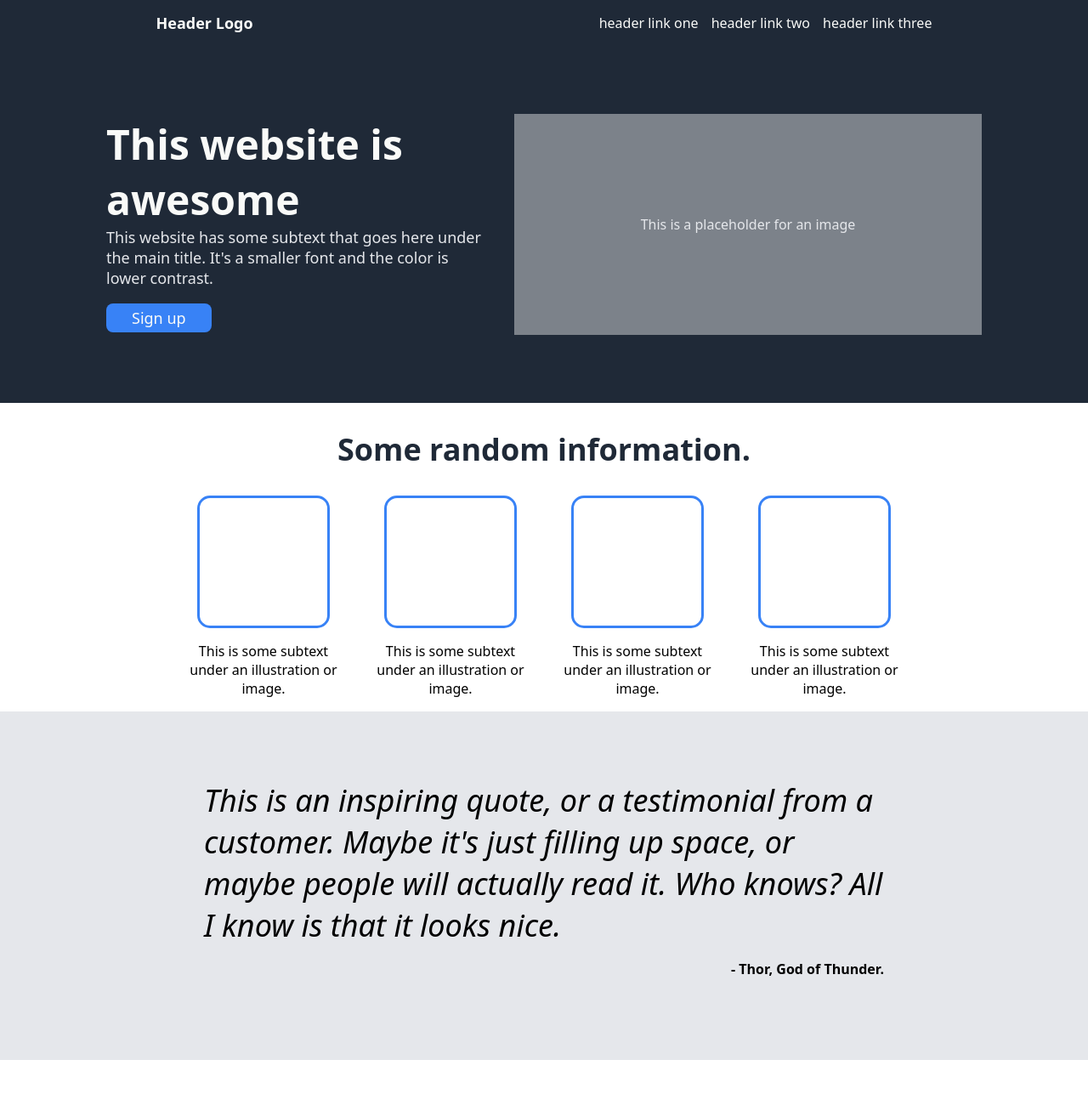
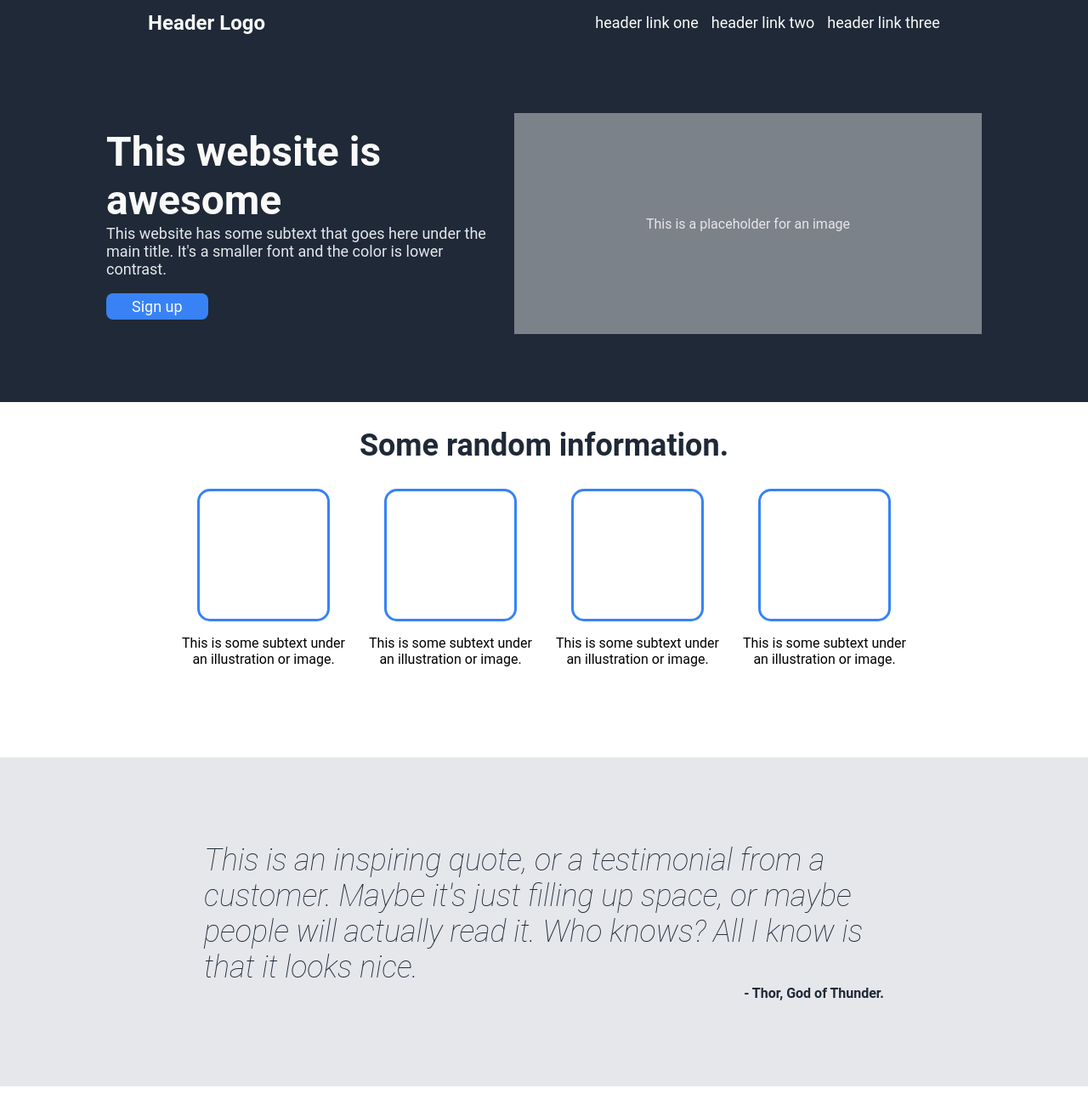
Before and after one commit to littleshistar/landingpage, a plain HTML site: page index.html in a window 1280 px wide. Shown: the top 1300 px of the page at 85% size. Drawn offline with Linux system fonts and the light colour scheme.

Commit message:
Update HTML and CSS
Sizing, final touches

```diff
--- a/index.html
+++ b/index.html
@@ -18,7 +18,7 @@
             </ul>
         </div>
     </div>
-    <div class="intro">
+    <div class="hero">
         <div class="welcome">
             <h1 style="margin: 0px;">This website is awesome</h1>
             <p style="margin-top: 0px;">This website has some subtext that goes here under the main title. It's a smaller font and the color is lower contrast.</p>
--- a/style.css
+++ b/style.css
@@ -1,5 +1,5 @@
 * {
-    font-family: system-ui, -apple-system, BlinkMacSystemFont, 'Segoe UI', Roboto, Oxygen, Ubuntu, Cantarell, 'Open Sans', 'Helvetica Neue', sans-serif;
+    font-family: Roboto, Oxygen, Ubuntu, Cantarell, 'Open Sans', 'Helvetica Neue', sans-serif;
 }
 
 body {
@@ -8,7 +8,7 @@ body {
     margin: 0px;
 }
 
-.header, .footer, .intro {
+.header, .footer, .hero {
     background-color: #1F2937;
 }
 
@@ -22,7 +22,8 @@ body {
 
 .logo {
     font-weight: bold;
-    font-size: 18px;
+    font-size: 24px;
+    color: #F9FAF8;
 }
 
 ul {
@@ -33,10 +34,11 @@ ul {
 
 li a {
     text-decoration: none;
+    font-size: 18px;
     color: #F9FAF8;
 }
 
-.intro {
+.hero {
     display: flex;
     flex: 1;
     justify-content: center;
@@ -83,6 +85,7 @@ button {
     flex-direction: column;
     justify-content: center;
     align-items: center;
+    padding-bottom: 90px;
 }
 
 .section {
@@ -120,7 +123,7 @@ h2 {
     flex-direction: column;
     justify-content: center;
     align-items: center;
-    padding: 80px;
+    padding: 100px;
 }
 
 .container {
@@ -134,18 +137,21 @@ h2 {
     font-weight: 100;
     font-style: italic;
     margin: 0px;
+    color: #1F2937;
 }
 
 .credit {
     font-weight: bold;
     align-self: flex-end;
+    color: #1F2937;
+    margin: 0px;
 }
 
 .call {
     display: flex;
     justify-content: center;
     align-items: center;
-    margin: 80px;
+    margin: 90px;
 }
 
 .action {
```
